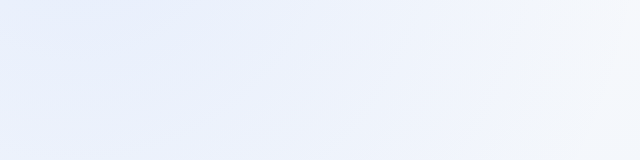
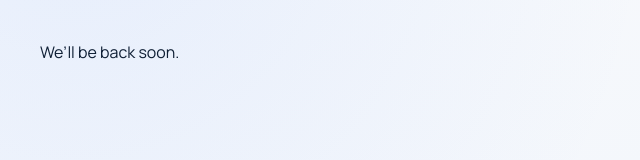
Before and after one commit to smithSurendran/zac-solutions, a React (Create React App) app: page / in a window 1280 px wide. Before the commit this address had no page. Shown: the top 160 px of the page, without its empty margins (0-640 px from the left). Built offline with nearby package versions, Linux system fonts and the light colour scheme.

Commit message:
Temproray removed the website

```diff
--- a/src/App.js
+++ b/src/App.js
@@ -13,12 +13,16 @@ function App() {
       <Router>
         {/* <Navbar /> */}
         <Routes>
-          {/* <Route path="/" element={<Home />} />
+          <Route path="*" element={<div style={{padding: 40}}>We’ll be back soon.</div>} />
+        </Routes>
+
+        {/* <Routes>
+          <Route path="/" element={<Home />} />
           <Route path="/about" element={<About />} />
           <Route path="/services" element={<Navigate to={`/services/${DEFAULT_SERVICE_SLUG}`} replace />} />
           <Route path="/services/:slug" element={<Services />} />
-          <Route path="/contact" element={<Contact />} /> */}
-        </Routes>
+          <Route path="/contact" element={<Contact />} />
+        </Routes> */}
       </Router>
     </div>
   );
```
